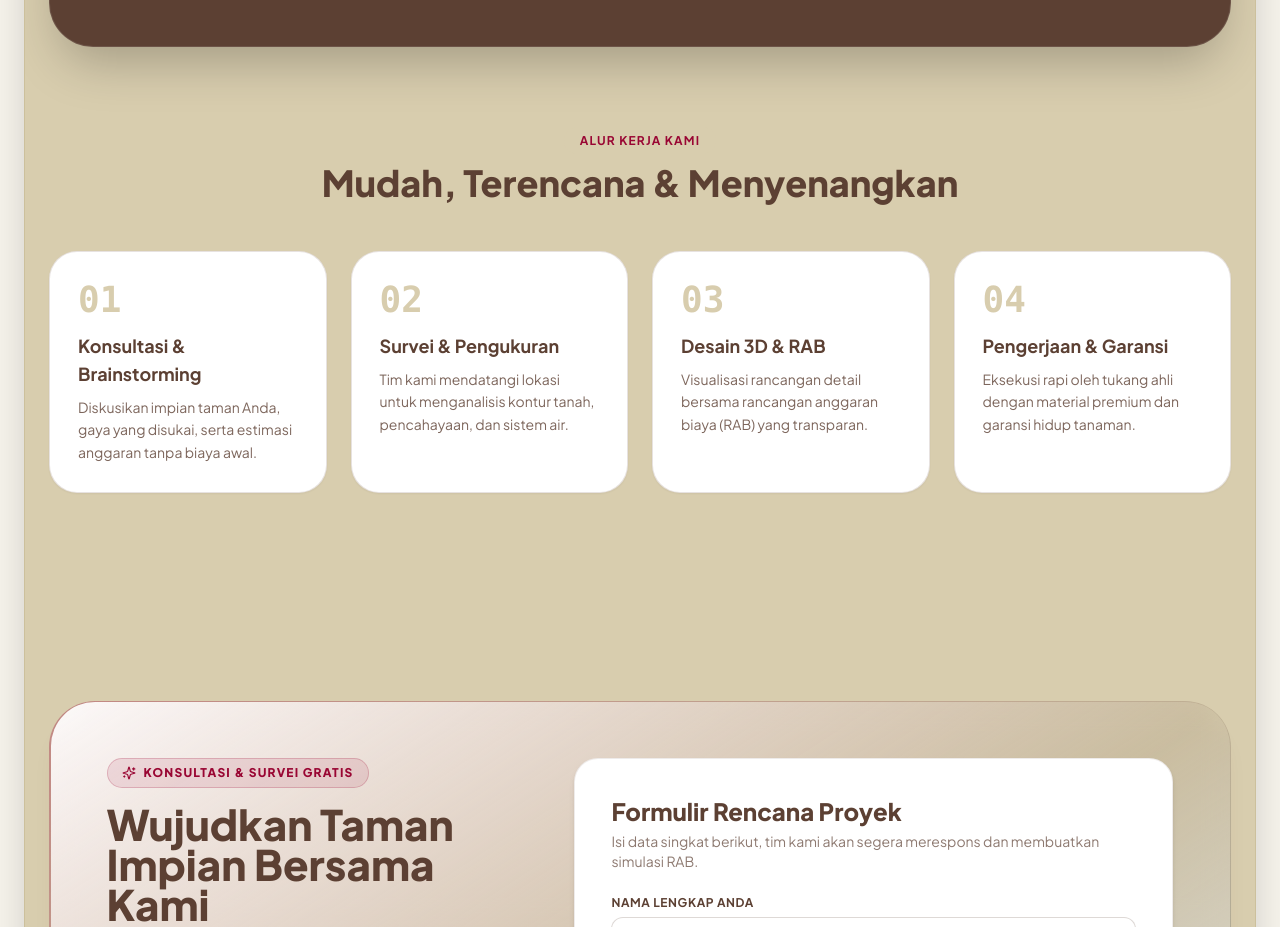
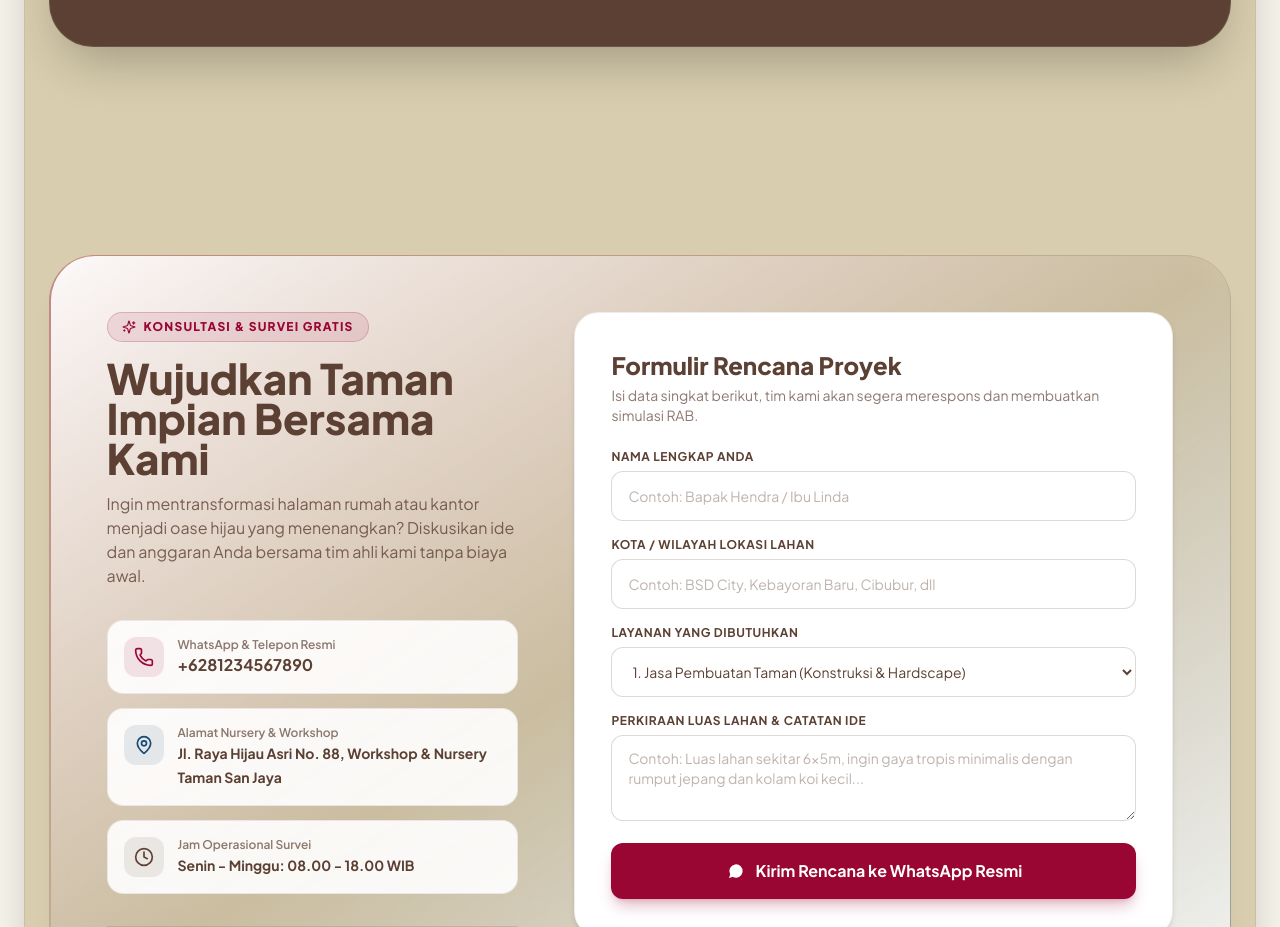
Before and after one commit to Hiro347/Taman-SanJaya-Site, a Next.js app: page / in a window 1280 px wide. Shown: the part 6700-7627 px from the top of the page. Built offline with nearby package versions, Linux system fonts and the light colour scheme; no server answers; the database is empty.

Commit message:
feat: remove Alur Kerja Kami section from AboutSection

```diff
--- a/components/AboutSection.tsx
+++ b/components/AboutSection.tsx
@@ -11,29 +11,6 @@ interface AboutSectionProps {
 }
 
 export default function AboutSection({ settings }: AboutSectionProps) {
-  const steps = [
-    {
-      num: '01',
-      title: 'Konsultasi & Brainstorming',
-      desc: 'Diskusikan impian taman Anda, gaya yang disukai, serta estimasi anggaran tanpa biaya awal.',
-    },
-    {
-      num: '02',
-      title: 'Survei & Pengukuran',
-      desc: 'Tim kami mendatangi lokasi untuk menganalisis kontur tanah, pencahayaan, dan sistem air.',
-    },
-    {
-      num: '03',
-      title: 'Desain 3D & RAB',
-      desc: 'Visualisasi rancangan detail bersama rancangan anggaran biaya (RAB) yang transparan.',
-    },
-    {
-      num: '04',
-      title: 'Pengerjaan & Garansi',
-      desc: 'Eksekusi rapi oleh tukang ahli dengan material premium dan garansi hidup tanaman.',
-    },
-  ];
-
   return (
     <section id="about" className="py-16 sm:py-20 px-3 sm:px-6 max-w-7xl mx-auto">
       {/* Brand Story Box with Scroll Reveal */}
@@ -105,40 +82,6 @@ export default function AboutSection({ settings }: AboutSectionProps) {
           </div>
         </div>
       </motion.div>
-
-      {/* 4 Step Workflow with Staggered Scroll Reveal */}
-      <div className="mt-16 sm:mt-20">
-        <div className="text-center max-w-2xl mx-auto mb-12">
-          <span className="text-xs font-bold tracking-widest text-brand-crimson uppercase bg-brand-sand px-4 py-1.5 rounded-full">
-            Alur Kerja Kami
-          </span>
-          <h3 className="text-2xl sm:text-3xl lg:text-4xl font-black text-brand-earth mt-3">
-            Mudah, Terencana & Menyenangkan
-          </h3>
-        </div>
-
-        <div className="grid grid-cols-1 sm:grid-cols-2 lg:grid-cols-4 gap-6">
-          {steps.map((step, idx) => (
-            <motion.div
-              key={step.num}
-              initial={{ opacity: 0, y: 30 }}
-              whileInView={{ opacity: 1, y: 0 }}
-              viewport={{ once: true, margin: '-40px' }}
-              transition={{ duration: 0.5, delay: idx * 0.12 }}
-              whileHover={{ y: -6 }}
-              className="bg-white rounded-[28px] p-6 sm:p-7 border border-brand-earth/15 shadow-sm hover:shadow-xl transition-all duration-300 relative flex flex-col justify-between group"
-            >
-              <div>
-                <span className="text-4xl font-black text-brand-sand group-hover:text-brand-crimson transition-colors font-mono block mb-3">
-                  {step.num}
-                </span>
-                <h4 className="font-bold text-lg text-brand-earth mb-2 group-hover:text-brand-crimson transition-colors">{step.title}</h4>
-                <p className="text-brand-earth/80 text-sm leading-relaxed">{step.desc}</p>
-              </div>
-            </motion.div>
-          ))}
-        </div>
-      </div>
     </section>
   );
 }
```
